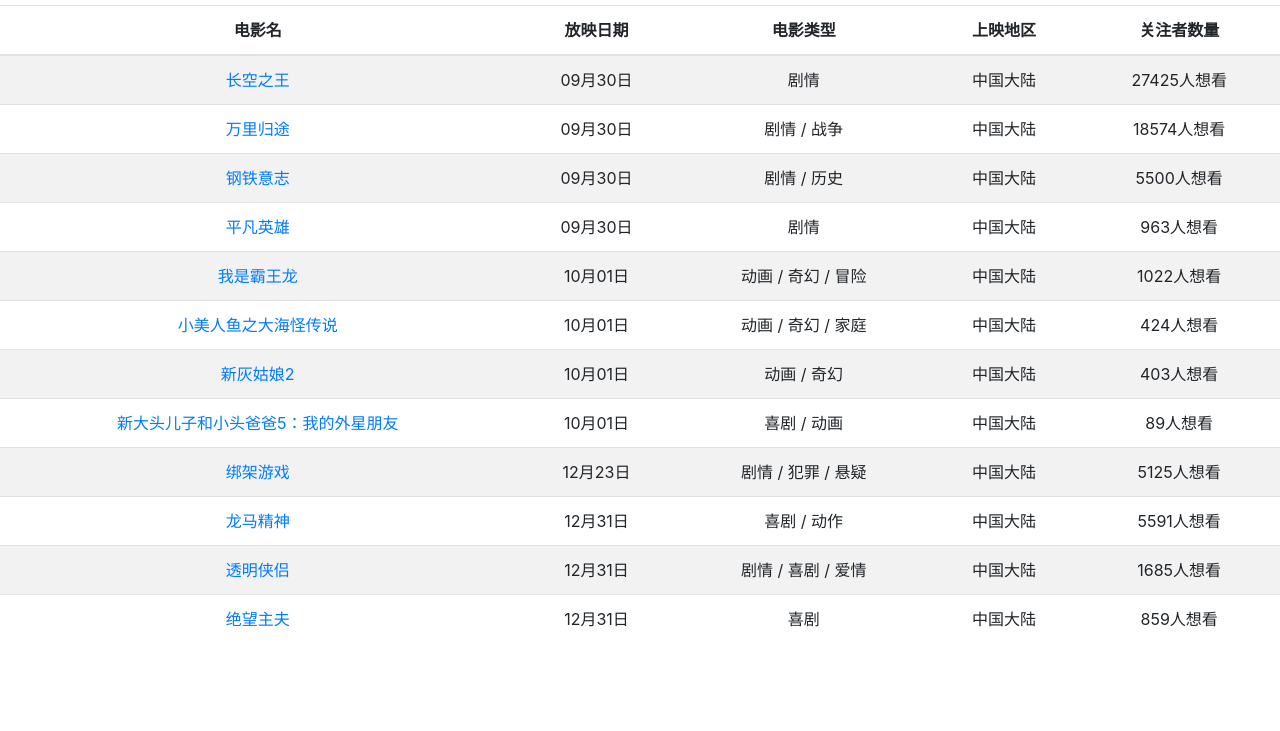
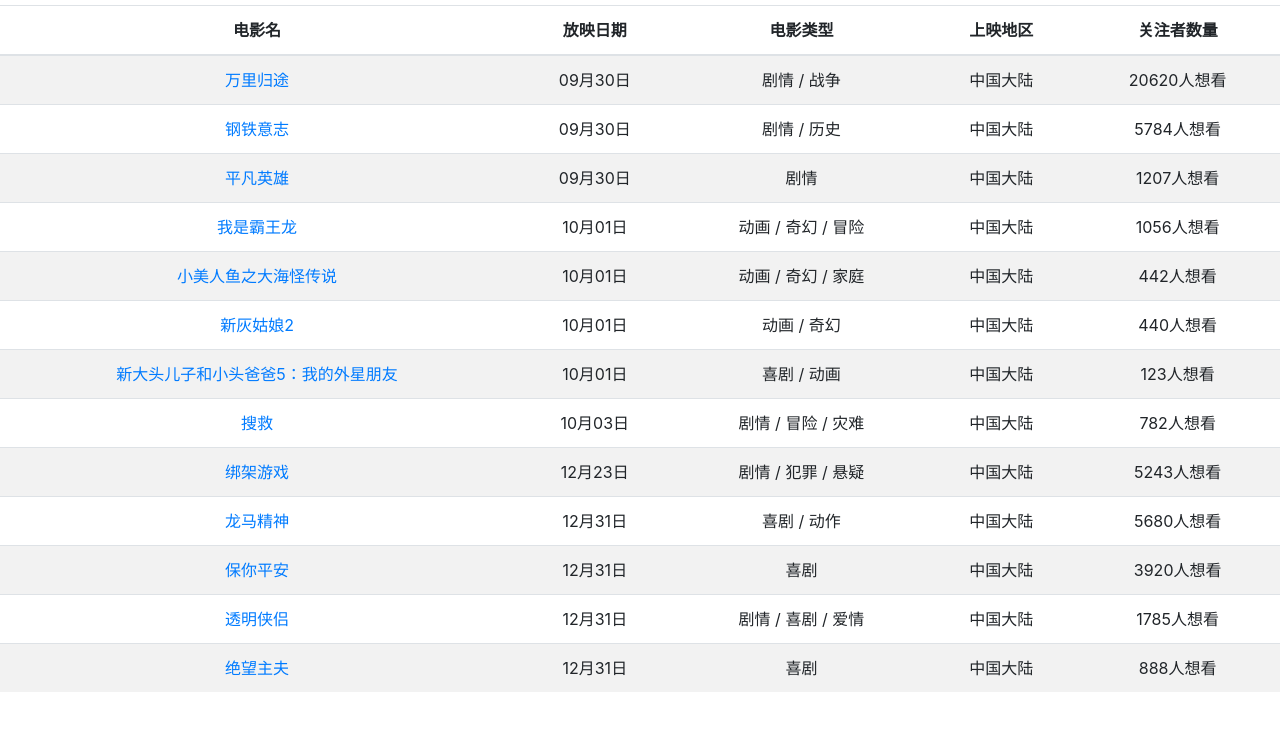
Before and after one commit to 123GitHub0123/123GitHub0123.github.io, a plain HTML site: page index.html in a window 1280 px wide. Shown: the part 41-772 px from the top of the page. Drawn offline with nearby package versions, Linux system fonts and the light colour scheme.

Commit message:
'鏇存柊'

```diff
--- a/index.html
+++ b/index.html
@@ -21,19 +21,11 @@
     <tbody>
 
         <tr>
-            <td><a href="https://movie.douban.com/subject/35209731/">长空之王</a></td>
-            <td>09月30日</td>
-            <td>剧情</td>
-            <td>中国大陆</td>
-            <td>27425人想看</td>
-        </tr>
-
-        <tr>
             <td><a href="https://movie.douban.com/subject/26654184/">万里归途</a></td>
             <td>09月30日</td>
             <td>剧情 / 战争</td>
             <td>中国大陆</td>
-            <td>18574人想看</td>
+            <td>20620人想看</td>
         </tr>
 
         <tr>
@@ -41,7 +33,7 @@
             <td>09月30日</td>
             <td>剧情 / 历史</td>
             <td>中国大陆</td>
-            <td>5500人想看</td>
+            <td>5784人想看</td>
         </tr>
 
         <tr>
@@ -49,7 +41,7 @@
             <td>09月30日</td>
             <td>剧情</td>
             <td>中国大陆</td>
-            <td>963人想看</td>
+            <td>1207人想看</td>
         </tr>
 
         <tr>
@@ -57,7 +49,7 @@
             <td>10月01日</td>
             <td>动画 / 奇幻 / 冒险</td>
             <td>中国大陆</td>
-            <td>1022人想看</td>
+            <td>1056人想看</td>
         </tr>
 
         <tr>
@@ -65,7 +57,7 @@
             <td>10月01日</td>
             <td>动画 / 奇幻 / 家庭</td>
             <td>中国大陆</td>
-            <td>424人想看</td>
+            <td>442人想看</td>
         </tr>
 
         <tr>
@@ -73,7 +65,7 @@
             <td>10月01日</td>
             <td>动画 / 奇幻</td>
             <td>中国大陆</td>
-            <td>403人想看</td>
+            <td>440人想看</td>
         </tr>
 
         <tr>
@@ -81,7 +73,15 @@
             <td>10月01日</td>
             <td>喜剧 / 动画</td>
             <td>中国大陆</td>
-            <td>89人想看</td>
+            <td>123人想看</td>
+        </tr>
+
+        <tr>
+            <td><a href="https://movie.douban.com/subject/35237993/">搜救</a></td>
+            <td>10月03日</td>
+            <td>剧情 / 冒险 / 灾难</td>
+            <td>中国大陆</td>
+            <td>782人想看</td>
         </tr>
 
         <tr>
@@ -89,7 +89,7 @@
             <td>12月23日</td>
             <td>剧情 / 犯罪 / 悬疑</td>
             <td>中国大陆</td>
-            <td>5125人想看</td>
+            <td>5243人想看</td>
         </tr>
 
         <tr>
@@ -97,7 +97,15 @@
             <td>12月31日</td>
             <td>喜剧 / 动作</td>
             <td>中国大陆</td>
-            <td>5591人想看</td>
+            <td>5680人想看</td>
+        </tr>
+
+        <tr>
+            <td><a href="https://movie.douban.com/subject/35457272/">保你平安</a></td>
+            <td>12月31日</td>
+            <td>喜剧</td>
+            <td>中国大陆</td>
+            <td>3920人想看</td>
         </tr>
 
         <tr>
@@ -105,7 +113,7 @@
             <td>12月31日</td>
             <td>剧情 / 喜剧 / 爱情</td>
             <td>中国大陆</td>
-            <td>1685人想看</td>
+            <td>1785人想看</td>
         </tr>
 
         <tr>
@@ -113,7 +121,7 @@
             <td>12月31日</td>
             <td>喜剧</td>
             <td>中国大陆</td>
-            <td>859人想看</td>
+            <td>888人想看</td>
         </tr>
 
      </tbody>
```
Also changed, not shown: 2 other files.
